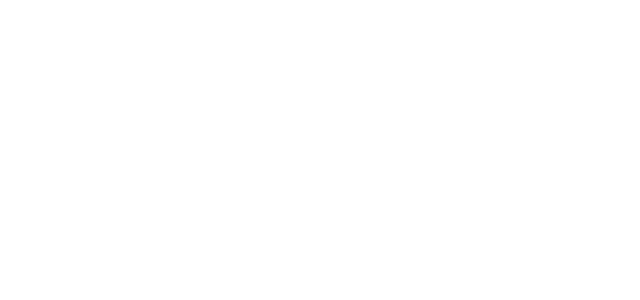
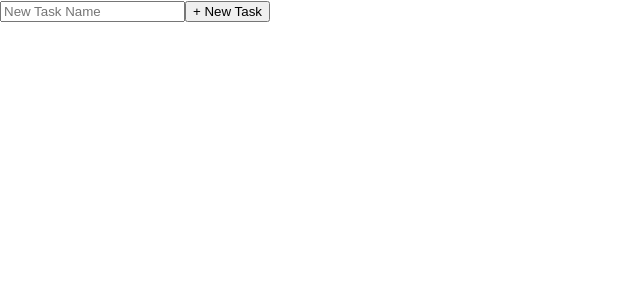
Before and after one commit to eduardofernandes2103/ToDoList_Esparta, a React (Create React App) app: page / in a window 1280 px wide. Shown: the top 300 px of the page, without its empty margins (0-640 px from the left). Built offline with nearby package versions, Linux system fonts and the light colour scheme.

Commit message:
feat: Add new Task

```diff
--- a/src/App.js
+++ b/src/App.js
@@ -2,12 +2,24 @@
 import './App.css';
 
 function App() {
+  const [ addTask, setAddTask ] = useState("");
   const [ tasks, setTasks ] = useState([]);
   const [ completedTask, setCompletedTask ] = useState([]);
 
+  const handleAddTask = () => {
+    setTasks([...tasks, addTask])
+  }
+
   return (
     <div>
-
+      <div className="addTaskplace">
+        <input
+                placeholder="New Task Name"
+                value={addTask}
+                onChange={(e) => setAddTask(e.target.value) }
+        />
+        <button onClick={() => handleAddTask()}>+ New Task</button>
+      </div>
     </div>
   );
 }
```
